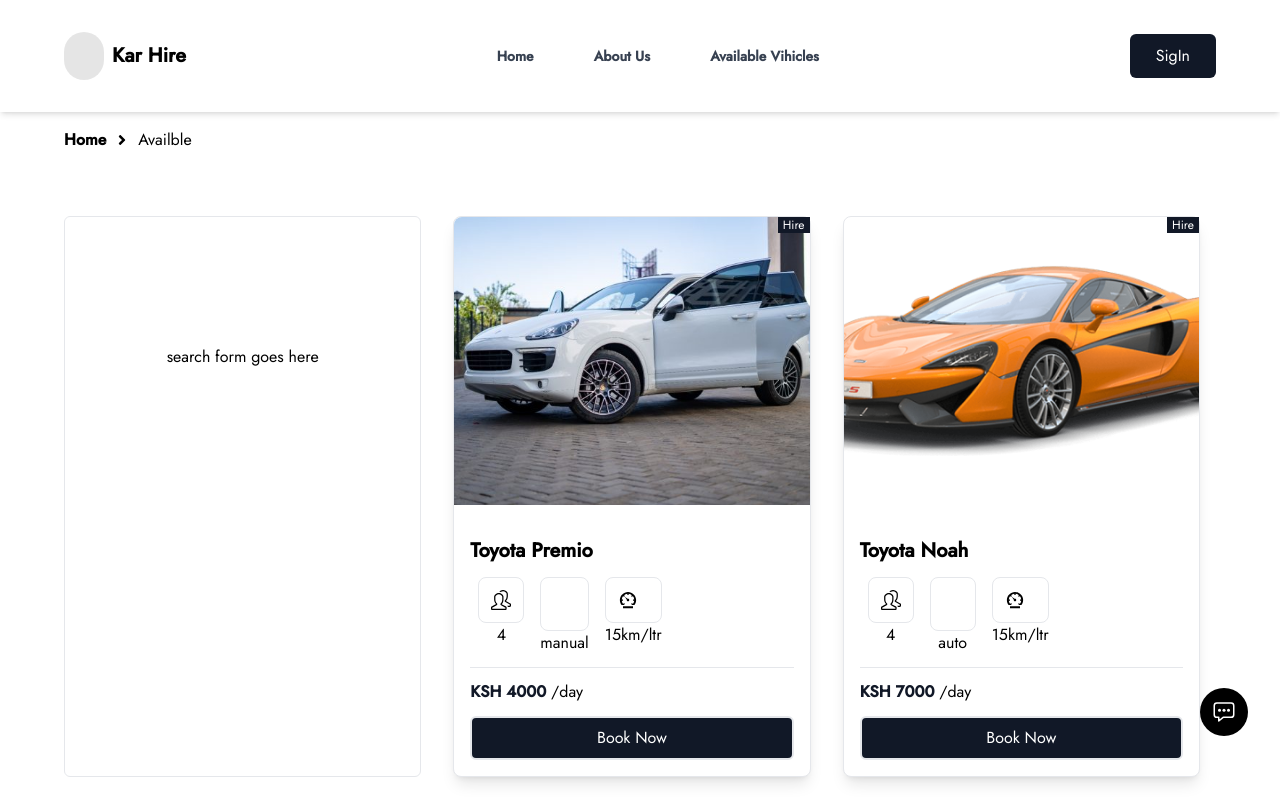
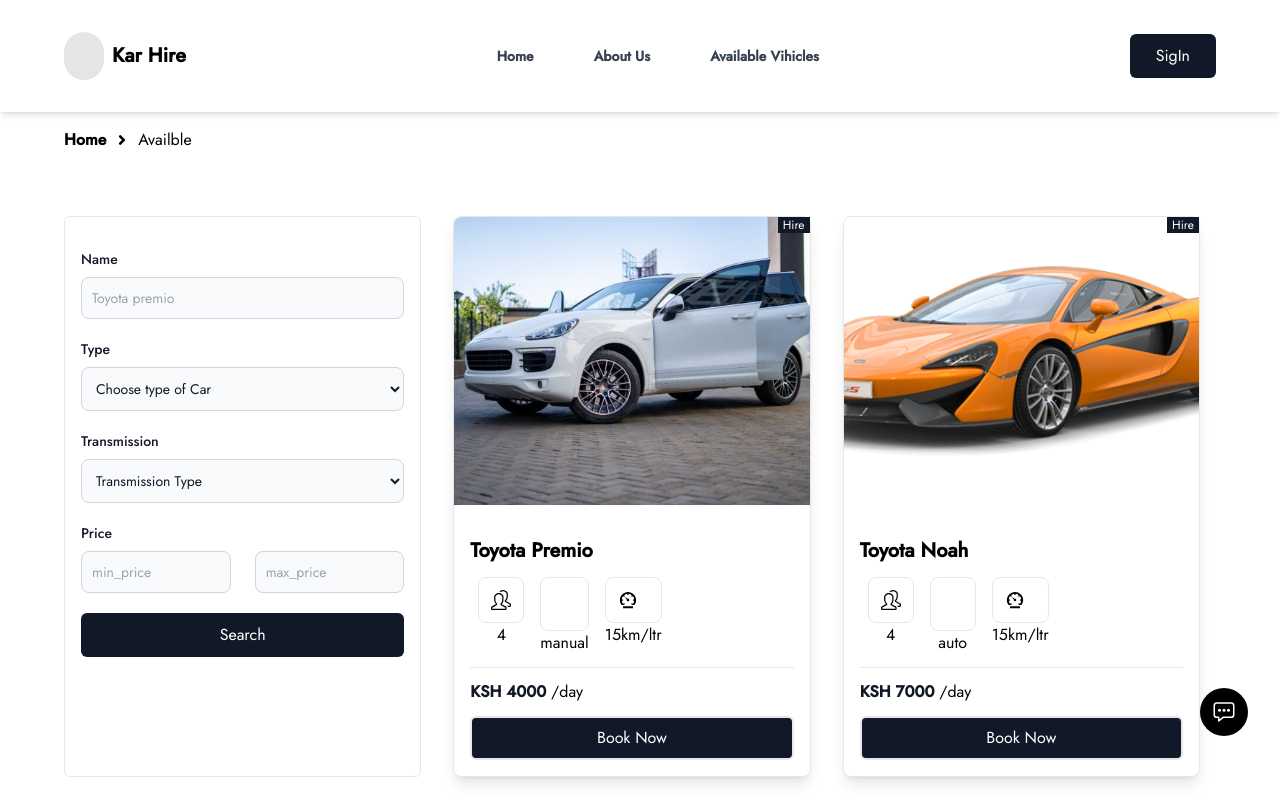
Before and after one commit to njau58/kar-hire, a React (Vite) app: page /all-vihicles in a window 1280 px wide. Shown: the top 800 px of the page. Built offline with nearby package versions, Linux system fonts and the light colour scheme; some icons are missing.

Commit message:
added all vihicles search form

```diff
--- a/src/assets/images/index.ts
+++ b/src/assets/images/index.ts
@@ -13,8 +13,10 @@ import hatchback from './hatchback.svg'
 import van from './van.svg'
 import sedan from './sedan.svg'
 import range from './range.webp'
+import rav4 from './rav4.svg'
 
 
 
 
-export {range, car_logo, blob , blob2, mclaren, mclaren_small, porche, jeep, suv, hatchback, pickup, station_wagon, coupe, van, sedan};
+
+export {range, car_logo, blob , blob2, mclaren, mclaren_small, porche, jeep, suv, hatchback, pickup, station_wagon, coupe, van, sedan, rav4};
--- a/src/components/CTA/index.tsx
+++ b/src/components/CTA/index.tsx
@@ -1,4 +1,4 @@
-import { jeep } from "../../assets/images";
+import { rav4 } from "../../assets/images";
 import SubscribeForm from "../SubscribeForm";
 
 const CTA = () => {
@@ -17,8 +17,8 @@ const CTA = () => {
           </div>
         </div>
         <img
-          className="hidden absolute h-[42rem] md:block -right-[22rem] -top-[22rem]"
-          src={jeep}
+          className="hidden absolute h-[30rem] md:block -right-[22rem] -top-[10rem]"
+          src={rav4}
           alt="jeep"
         ></img>
       </div>
--- a/src/components/Portifolio/index.tsx
+++ b/src/components/Portifolio/index.tsx
@@ -28,7 +28,7 @@ list of available car types */}
 
         {/* list of all available/filtered cars */}
 
-        <div className="mx-auto grid grid-cols-1 lg:grid-cols-3 gap-8  mt-16   max-w-6xl w-full overflow-hidden  ">
+        <div className="mx-auto grid grid-cols-1  gap-8 sm:grid-cols-2 md:grid-cols-3  mt-16   max-w-6xl w-full overflow-hidden  ">
           {filteredVihicles.length === 0 ? (
             <div
               className=" col-span-3 text-center w-full h-full  mx-auto
--- a/src/pages/AllVihicles/index.tsx
+++ b/src/pages/AllVihicles/index.tsx
@@ -1,13 +1,12 @@
-
 import Main from "../../components/Layouts/Main";
 import CustomLink from "../../components/CustomLink";
 import { FaAngleRight } from "react-icons/fa";
-import vihicles from '../../services/allVihicles'
+import vihicles, { make } from "../../services/allVihicles";
 import SingleRide from "../../components/Portifolio/SingleRide";
+import Button from "../../components/Button";
+import carTypes from "../../services/allVihicles";
 
 const Catalogue = () => {
-
-
   return (
     <Main>
       <section className="my-32 max-w-6xl mx-4 md:mx-auto">
@@ -22,17 +21,87 @@ const Catalogue = () => {
           </p>
         </div>
 
-
         <div className="grid grid-flow-cols sm:grid-cols-2 md:grid-cols-3 gap-8  mt-16 pr-4   max-w-6xl w-full overflow-hidden ">
-
           {/* search form */}
 
-          <div className="border rounded-md w-full py-32 h-full">
+          <div className="border rounded-md w-full py-8 px-4  padding- h-full">
+            <form className="max-w-sm mx-auto">
+              <div className="mb-5">
+                <label
+                  htmlFor="vihicle_name"
+                  className="block text-start mb-2 text-sm font-medium text-gray-900 dark:text-white"
+                >
+                  Name
+                </label>
+                <input
+                  type="text"
+                  className="bg-gray-50 border border-gray-300 text-gray-900 text-sm rounded-lg focus:ring-blue-500 focus:border-blue-500 block w-full p-2.5"
+                  placeholder="Toyota premio"
+                  required
+                />
+              </div>
+              <div className="mb-5">
+                <label
+                  htmlFor="vihicle_name"
+                  className="block text-start mb-2 text-sm font-medium text-gray-900 dark:text-white"
+                >
+                  Type
+                </label>
+                <select className="bg-gray-50 border border-gray-300 text-gray-900 text-sm rounded-lg focus:ring-primary/10 accent-blacks focus:border-primary block w-full p-2.5 ">
+                  <option selected>Choose type of Car</option>
+                  {make?.map((car_make, index) => {
+                    return (
+                      <option key={index} value={car_make}>
+                        {car_make}
+                      </option>
+                    );
+                  })}
+                </select>
+              </div>
+              <div className="mb-5">
+                <label
+                  htmlFor="transmission_type"
+                  className="block text-start mb-2 text-sm font-medium text-gray-900 dark:text-white"
+                >
+                  Transmission
+                </label>
+                <select className="bg-gray-50 border border-gray-300 text-gray-900 text-sm rounded-lg focus:ring-primary/10 accent-blacks focus:border-primary block w-full p-2.5 ">
+                  <option selected>Transmission Type</option>
+                  <option value="manual">Manual</option>
+                  <option value="manual">Automatic</option>
+                </select>
+              </div>
+              <div className="mb-5">
+                <label
+                  htmlFor="price"
+                  className="block text-start mb-2 text-sm font-medium text-gray-900 "
+                >
+                  Price
+                </label>
 
-          search form goes here
-
+                <div className="flex flex-row gap-6 justify-between">
+                  <input
+                    type="number"
+                    name="min_price"
+                    min={2000}
+                    className="bg-gray-50 border border-gray-300 text-gray-900 text-sm rounded-lg focus:ring-primary focus:border-primary  block w-full p-2.5"
+                    placeholder="min_price"
+                    required
+                  ></input>
+                     <input
+                    type="number"
+                    name="max_price"
+                    className="bg-gray-50 border border-gray-300 text-gray-900 text-sm rounded-lg focus:ring-primary focus:border-primary  block w-full p-2.5"
+                    placeholder="max_price"
+                    required
+                  ></input>
+                </div>
+                <div></div>
               </div>
 
+              <Button theme="filled" text="Search"></Button>
+            </form>
+          </div>
 
           {vihicles?.map((vihicle) => {
             return (
@@ -48,10 +117,6 @@ const Catalogue = () => {
               />
             );
           })}
-
-
-
-
         </div>
       </section>
     </Main>
--- a/src/services/allVihicles/index.ts
+++ b/src/services/allVihicles/index.ts
@@ -24,6 +24,16 @@ export interface CarProps{
         image?: any;
 
       }
+
+      export const make = [
+        "Sedan",
+        "Suv",
+        "HatchBack",
+        "StationWagon",
+        "PickUp",
+        "Van",
+        "Coupe",
+      ];
 
 
 
```
Also changed, not shown: src/assets/images/rav4.svg (added), 1 other file (tests, documents, lock files or other folders). Lines whose indentation alone changed are shown as unchanged.
